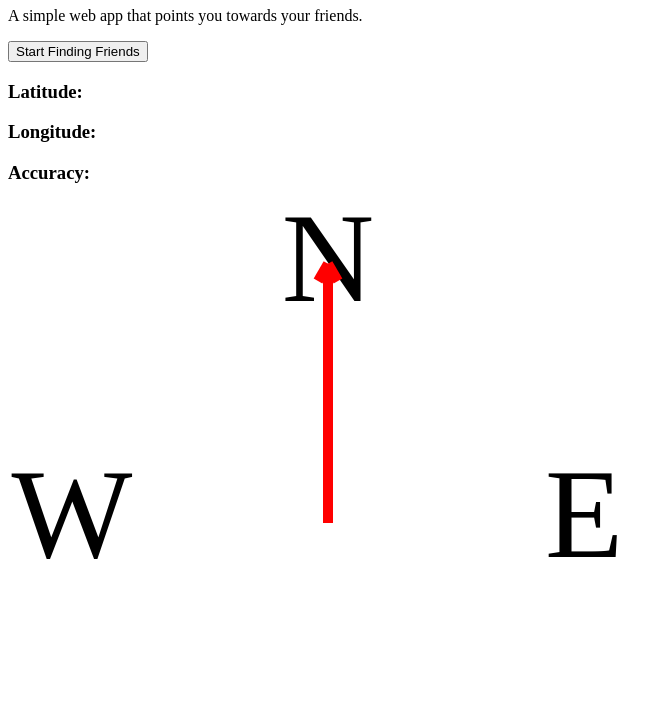
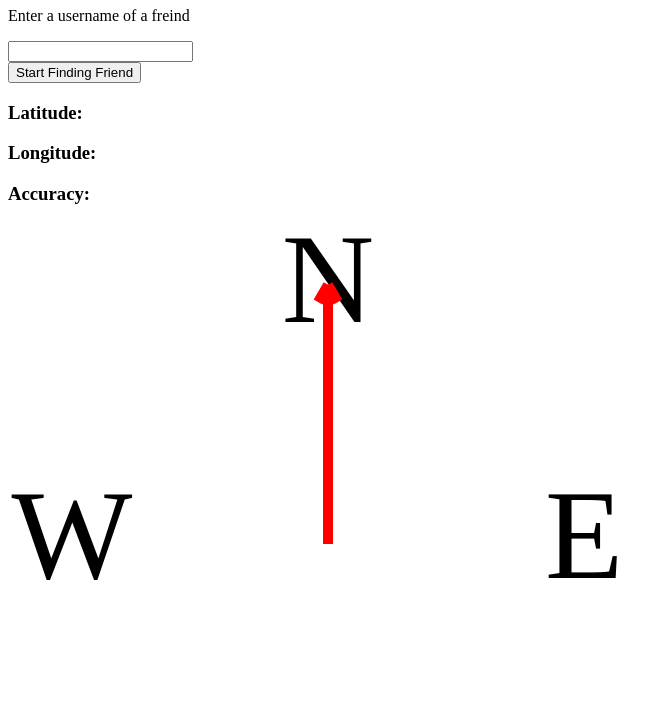
Before and after one commit to cjlangan/friend-locator, a plain HTML site: page templates/homepage.html in a window 1280 px wide. Shown: the part 99-826 px from the top of the page, without its empty margins (0-672 px from the left). Drawn offline with Linux system fonts and the light colour scheme; files that its build step writes are made by us from their sources; files whose address does not match are found by name.

Commit message:
Added text submission box html/css

```diff
--- a/static/style.css
+++ b/static/style.css
@@ -59,9 +59,9 @@ body {
          0px -3px black;
 }
 
-.navbar {
+.infotext {
     text-align: center;
-    font-size: 3vw;
+    font-size: 4vw;
     color: white;
     padding: 0;
     margin: 0;
@@ -70,6 +70,23 @@ body {
          1px -1px black,
         -1px  1px black,
          1px  1px black;
+}
+
+.textbox {
+    display: flex;
+    justify-content: center;
+    align-items: center;
+    margin: 2.5vw;
+}
+
+.textbox #input {
+    font-size: 5vw;
+    padding: 10px;
+    width: 45vw;
+    font-family: "Rubik", sans-serif;
+    font-weight: 600;
+    text-align: center;
+    border-radius: 10px;
 }
 
 .permission {
--- a/templates/homepage.html
+++ b/templates/homepage.html
@@ -25,12 +25,18 @@
         <h1>FRIEND LOCATOR</h1>
     </div>
 
-    <div class="navbar">
-        <p>A simple web app that points you towards your friends.</p>
+    <div class="infotext">
+        <p>Enter a username of a freind</p>
+    </div>
+
+    <div class="textbox">
+        <form id="form">
+            <input id="input" type="text"></input>
+        </form>
     </div>
 
     <div class="permission">
-        <button id="button" onclick='requestOrientationPermission();'> Start Finding Friends</button>
+        <button id="button" onclick='requestOrientationPermission();'> Start Finding Friend</button>
     </div>
 
     <div class="coordinates">
```
